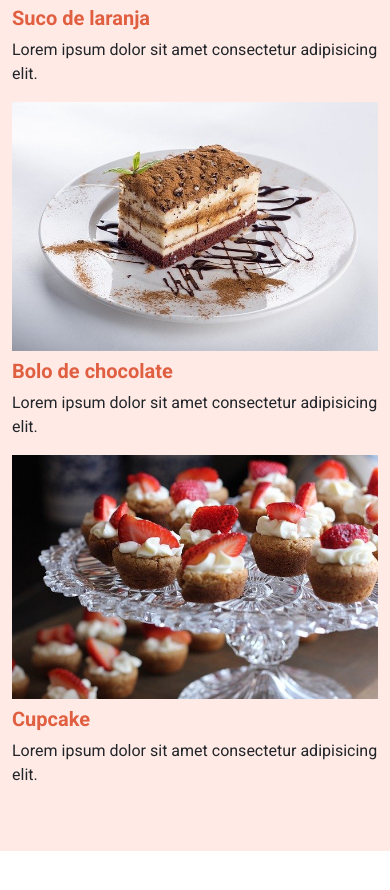
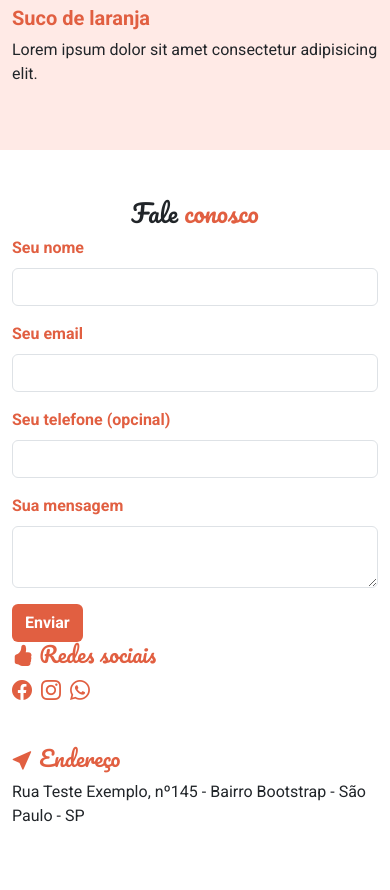
Before and after one commit to MatheusFernandes013/projeto-3, a plain HTML site: page index.html in a window 390 px wide. Shown: the part 5593-6483 px from the top of the page. Before the commit the page ends 6444 px from the top, so only its background shows below. Drawn offline with nearby package versions, Linux system fonts and the light colour scheme.

Commit message:
Finalizando a section contato

```diff
--- a/index.html
+++ b/index.html
@@ -39,7 +39,7 @@
                         </a>
                     </li>
                     <li class="nav-item fw-bold">
-                        <a href="" class="nav-link">
+                        <a href="#fale-conosco" class="nav-link">
                             <i class="bi bi-chat-left-text me-1"></i>
                             Fale conosco
                         </a>
@@ -289,7 +289,7 @@
                                     </div>
                                 </div>
                             </div>
-                            <div class="tab-pane" id="sobremesas"></div>
+                            <div class="tab-pane" id="sobremesas">
                                 <div class="row">
                                     <div class="col-md-3">
                                         <img class="d-block w-100" src="./images/cardapio/sobremesas/bolo.jpg" alt="Bolo de chocolate">
@@ -312,6 +312,72 @@
                 </div>
             </div>
         </section>
+        <section id="fale-conosco" class="pt-5 pb-5">
+            <div class="container">
+                <div class="row">
+                    <h2 class="section-title text-center">
+                        Fale <span class="text-colored">conosco</span>
+                    </h2>
+                </div>
+                <div class="row">
+                    <div class="col-md-7">
+                        <form>
+                            <div class="mb-3">
+                                <label for="nome" class="form-label fw-bold text-colored">Seu nome</label>
+                                <input type="text" id="nome" class="form-control" required>
+                            </div>
+                            <div class="mb-3">
+                                <label for="email" class="form-label fw-bold text-colored">Seu email</label>
+                                <input type="email" id="email" class="form-control" required>
+                            </div>
+                            <div class="mb-3">
+                                <label for="telefone" class="form-label fw-bold text-colored">Seu telefone (opcinal)</label>
+                                <input type="tel" id="telefone" class="form-control">
+                            </div>
+                            <div class="mb-3">
+                                <label for="mensagem" class="form-label fw-bold text-colored">Sua mensagem</label>
+                                <textarea id="mensagem" class="form-control" required></textarea>
+                            </div>
+                            <button type="submit" class="btn fw-bold">Enviar</button>
+                        </form>
+                    </div>
+                    <div class="col-md-5">
+                        <div class="row">
+                            <h3 class="section-title fs-4 text-colored">
+                                <i class="bi bi-hand-thumbs-up-fill"></i>
+                                Redes sociais
+                            </h3>
+                            <ul class="social-links">
+                                <li class="fs-5">
+                                    <a href="#">
+                                        <i class="bi bi-facebook text-colored"></i>
+                                    </a>
+                                </li>
+                                <li class="fs-5 ms-1 me-1">
+                                    <a href="#">
+                                        <i class="bi bi-instagram text-colored"></i>
+                                    </a>
+                                </li>
+                                <li class="fs-5">
+                                    <a href="#">
+                                        <i class="bi bi-whatsapp text-colored"></i>
+                                    </a>
+                                </li>
+                            </ul>
+                        </div>
+                        <div class="row mt-4">
+                            <h3 class="section-title fs-4 text-colored">
+                                <i class="bi bi-cursor-fill"></i>
+                                Endereço
+                            </h3>
+                            <p>
+                                Rua Teste Exemplo, nº145 - Bairro Bootstrap - São Paulo - SP
+                            </p>
+                        </div>
+                    </div>
+                </div>
+            </div>
+        </section>
     </div>
 
     <script src="https://cdn.jsdelivr.net/npm/bootstrap@5.3.3/dist/js/bootstrap.bundle.min.js"></script>
--- a/main.css
+++ b/main.css
@@ -35,7 +35,8 @@ body {
     background-color: #ffeae6;
 }
 
-.nav-cardapio .nav-link.active {
+.nav-cardapio .nav-link.active,
+#fale-conosco button {
     background-color: #e15f41;
     color: #fff;
 }
@@ -43,3 +44,12 @@ body {
 .nav-cardapio .nav-link:hover {
     color: #e15f41;
 }
+
+.social-links li {
+    list-style: none;
+    display: inline;
+}
+
+.social-links a {
+    text-decoration: none;
+}
```
